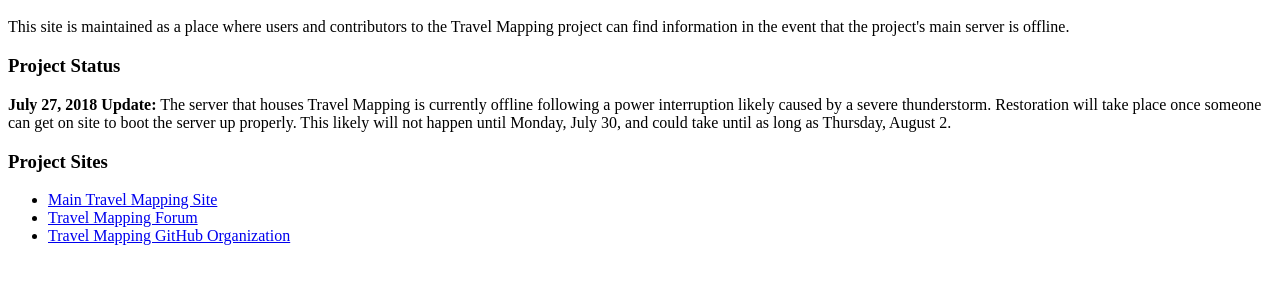
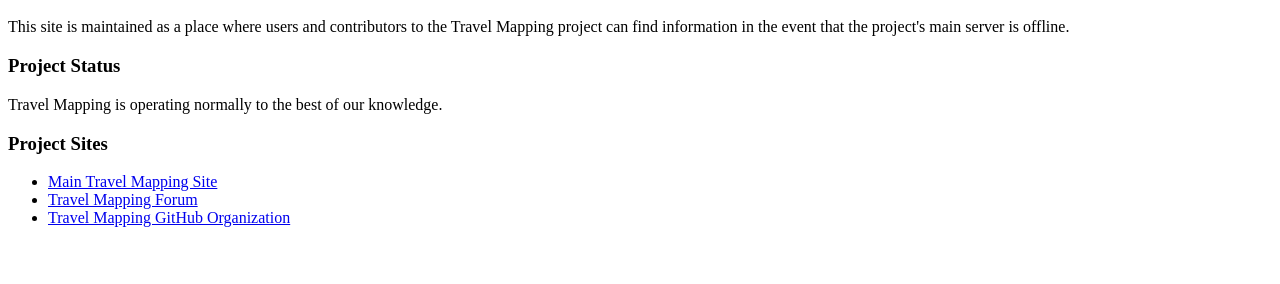
Before and after one commit to TravelMapping/TravelMapping.github.io, a plain HTML site: page index.html in a window 1280 px wide. Shown: the part 48-332 px from the top of the page. Drawn offline with Linux system fonts and the light colour scheme.

Commit message:
remove power outage message

```diff
--- a/index.html
+++ b/index.html
@@ -10,9 +10,7 @@
 
     <h3>Project Status</h3>
 
-    <p><b>July 27, 2018 Update:</b> The server that houses Travel Mapping is currently offline following a power interruption likely caused by a severe thunderstorm.
-      Restoration will take place once someone can get on site to boot the server up properly.  This likely will not happen until Monday, July 30, and
-      could take until as long as Thursday, August 2.</p>
+    <p>Travel Mapping is operating normally to the best of our knowledge.</p>
 
     <h3>Project Sites</h3>
 
```
